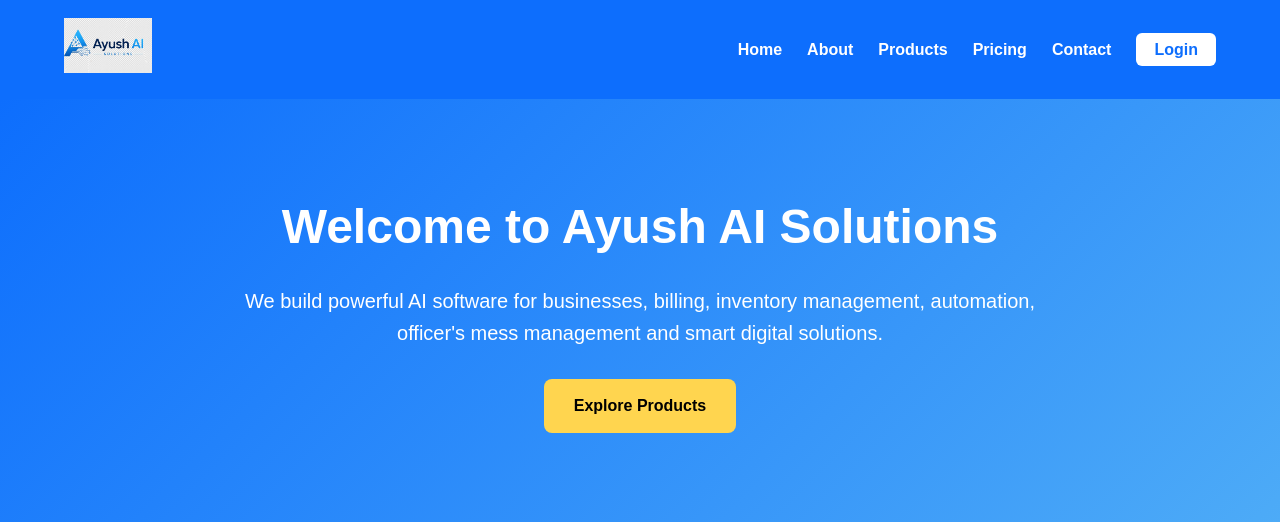
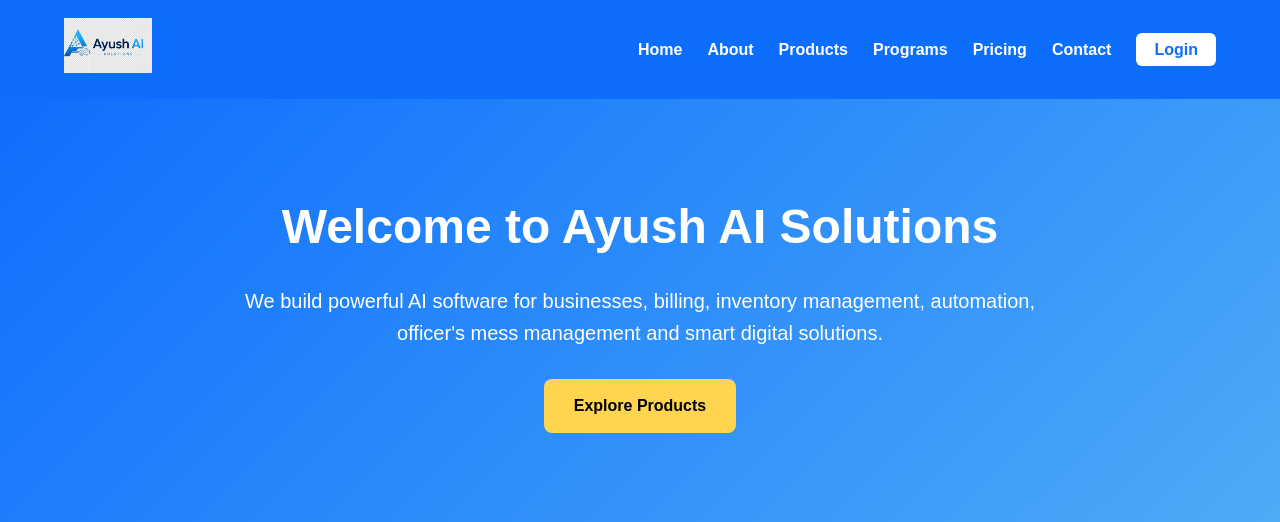
Before and after one commit to Dhimanlab/ayushaisolutions, a Flask app: page / in a window 1280 px wide. Shown: the top 522 px of the page. Run offline with Flask 3, Linux system fonts and the light colour scheme; some libraries are stand-ins or nearby versions.

Commit message:
Add Programs link to navigation menu

```diff
--- a/backend/templates/index.html
+++ b/backend/templates/index.html
@@ -31,6 +31,7 @@
                 <li><a href="/">Home</a></li>
                 <li><a href="/about">About</a></li>
                 <li><a href="/products">Products</a></li>
+<li><a href="/programs">Programs</a></li>
                 <li><a href="/pricing">Pricing</a></li>
                 <li><a href="/contact">Contact</a></li>
                 <li>
```
